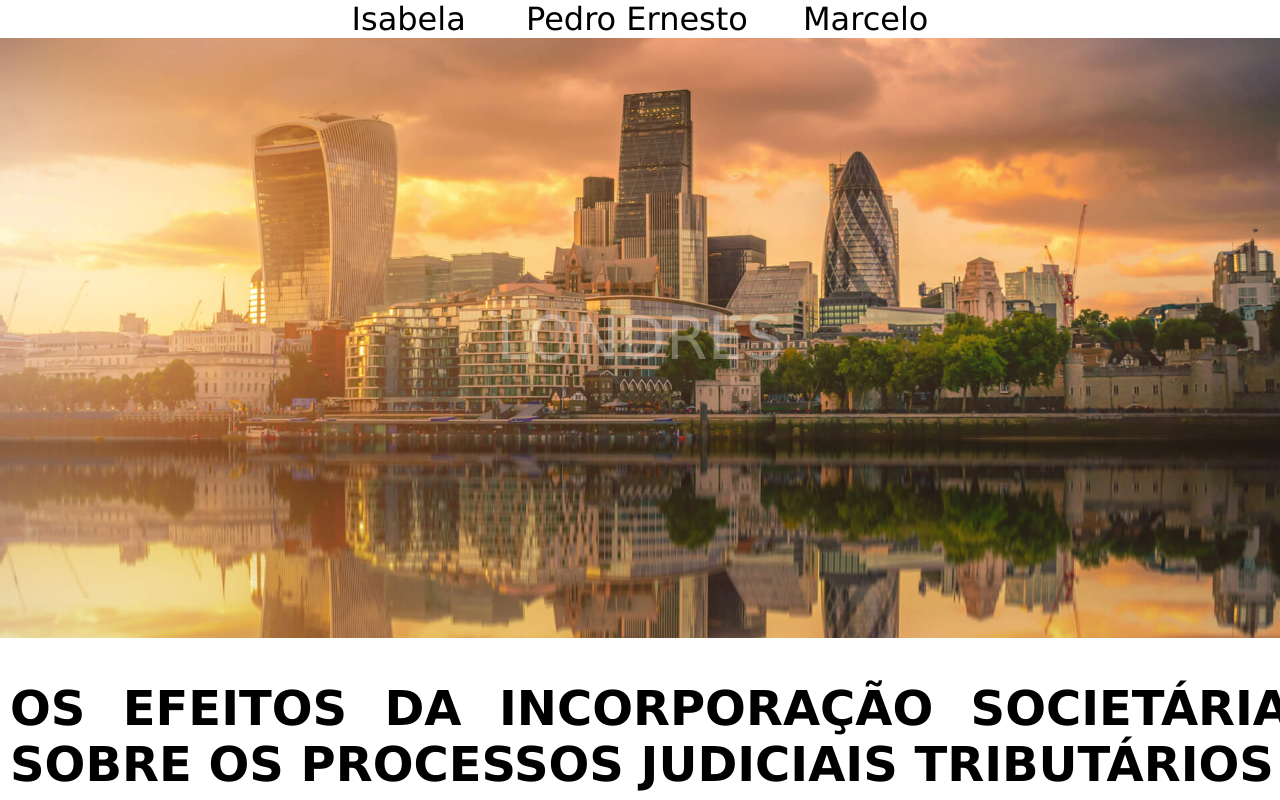
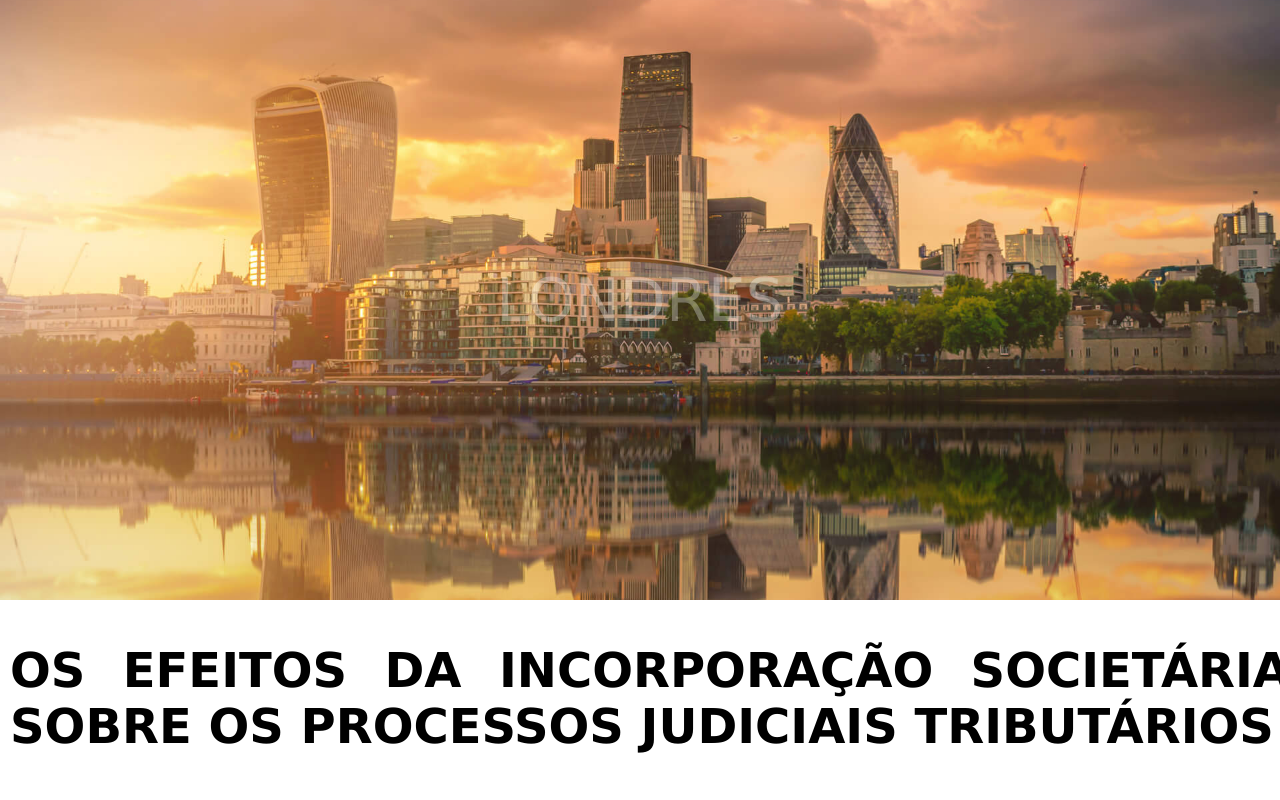
Before and after one commit to Scalambrini/taxindex, a plain HTML site: page index.html in a window 1280 px wide. Shown: the top 800 px of the page. Drawn offline with Linux system fonts and the light colour scheme.

Commit message:
Update index.html

```diff
--- a/index.html
+++ b/index.html
@@ -14,11 +14,6 @@
    </head>
 
       <body>
-
-        <div style="display: inline; padding: 25px; font-size: 32px;"> Isabela </div>
-        <div style="display: inline; padding: 25px; font-size: 32px;"> Pedro Ernesto</div>
-        <div style="display: inline; padding: 25px; font-size: 32px;"> Marcelo</div>
-
 
 
       <div class="hero london parallax">
```
